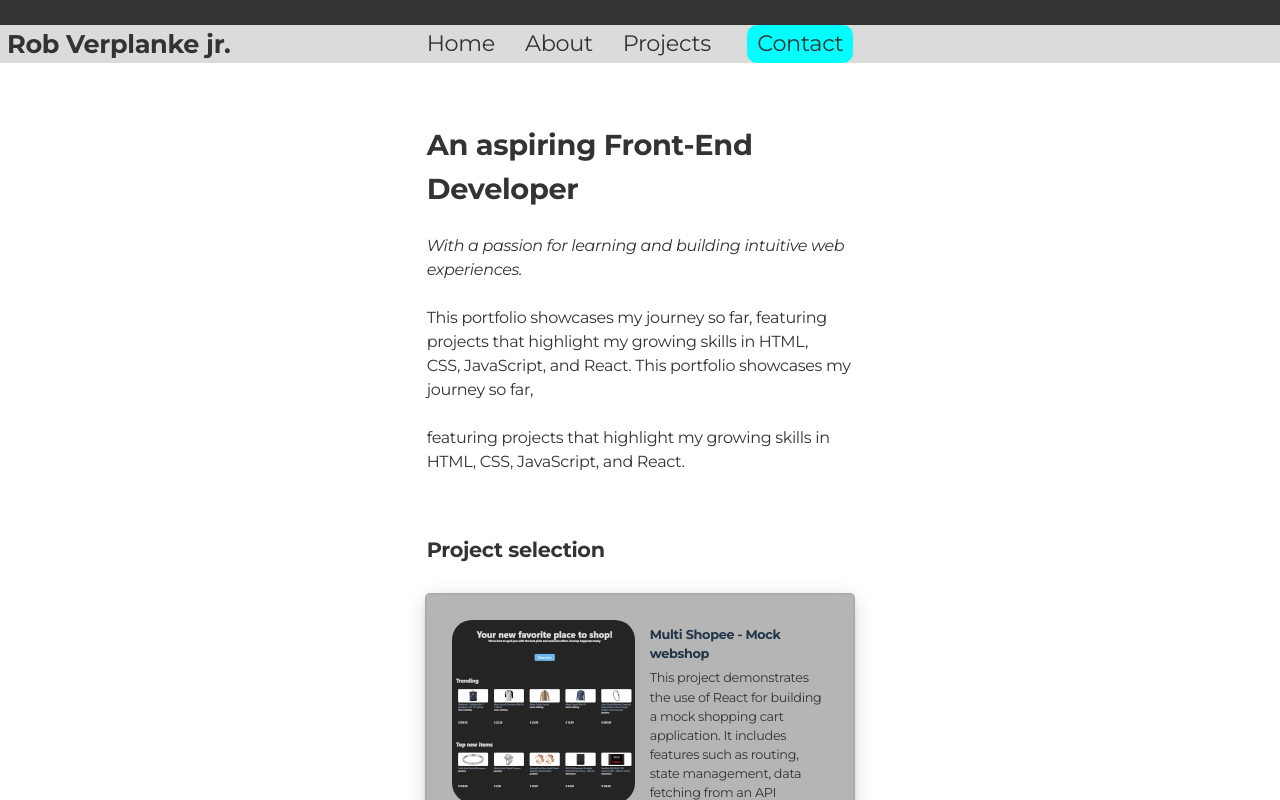
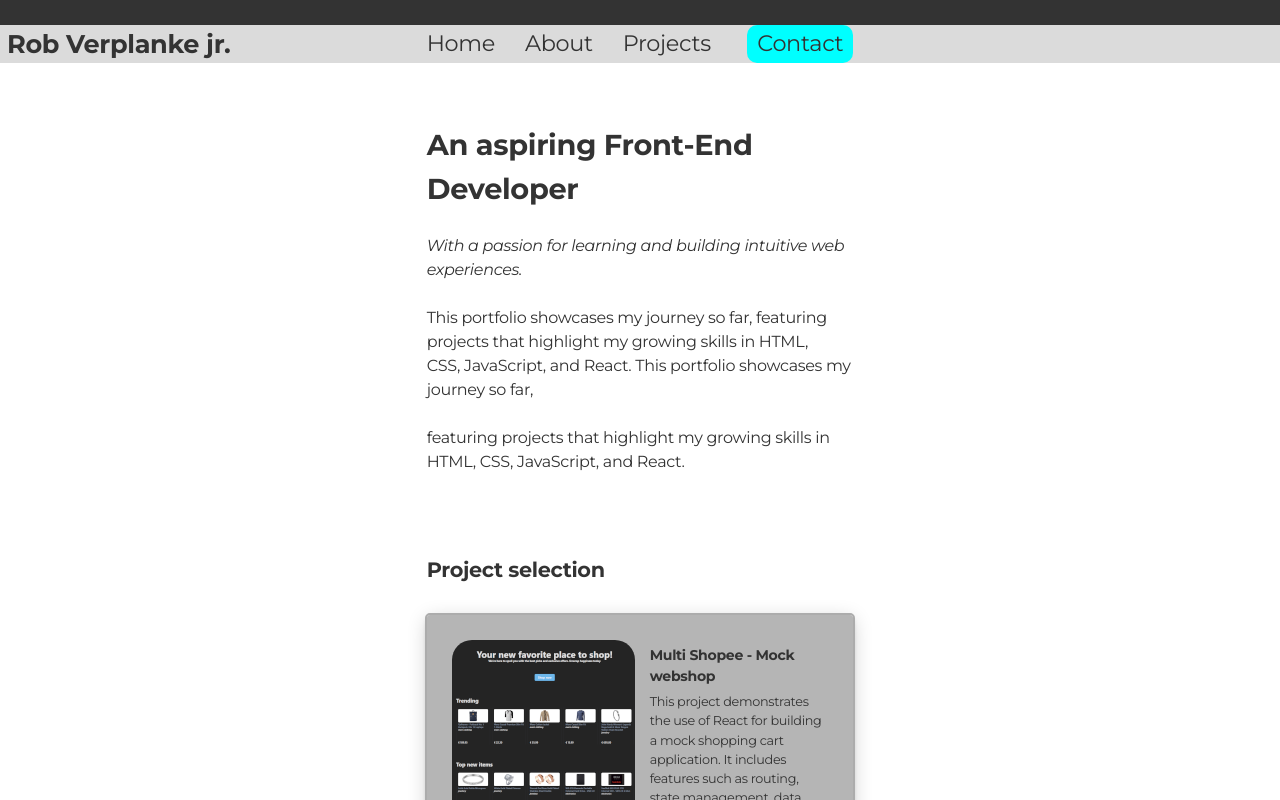
Before and after one commit to RobVerplanke/portfolio, a React (Vite) app: page / in a window 1280 px wide. Shown: the top 800 px of the page. Built offline with nearby package versions, Linux system fonts and the light colour scheme.

Commit message:
styling: finetune layout and styles

```diff
--- a/src/components/content/ProjectCardSmall.jsx
+++ b/src/components/content/ProjectCardSmall.jsx
@@ -37,7 +37,6 @@ export function ProjectCardSmall(props) {
           <a href={liveLink} target="_blank">
             Live preview
           </a>
-          {/* <p>|</p> */}
           <a href={codeLink} target="_blank">
             View code
           </a>
--- a/src/styles/HomePage.css
+++ b/src/styles/HomePage.css
@@ -1,3 +1,3 @@
 .text-content-holder {
-  margin-bottom: 60px;
+  margin-bottom: 80px;
 }
--- a/src/styles/ProjectsNav.css
+++ b/src/styles/ProjectsNav.css
@@ -1,6 +1,6 @@
 /* Custom properties */
 :root {
-  --border-color: #050505;
+  --border-color: #333333;
   --font-color-dark: #333333;
   --cards-max-width: 600px;
 }
--- a/src/styles/index.css
+++ b/src/styles/index.css
@@ -89,7 +89,8 @@ label {
 
 h1,
 h2,
-h3 {
+h3,
+h4 {
   color: var(--font-color-dark);
 }
 
@@ -103,6 +104,10 @@ h2 {
 
 h3 {
   font-size: 1.3em;
+}
+
+h4 {
+  font-size: 1.1em;
 }
 
 nav a:last-child {
```
Also changed, not shown: src/styles/ProjectCardSmall.css (+0 -13 lines).
